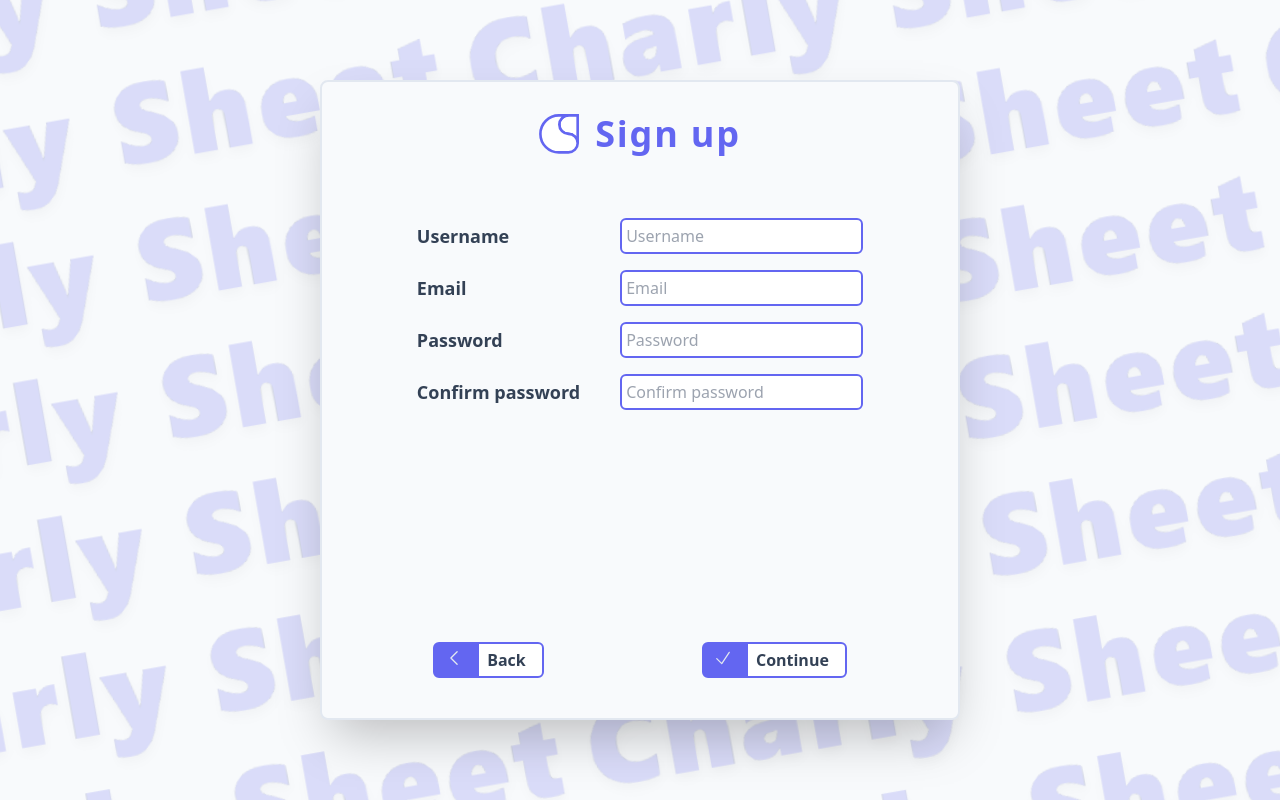
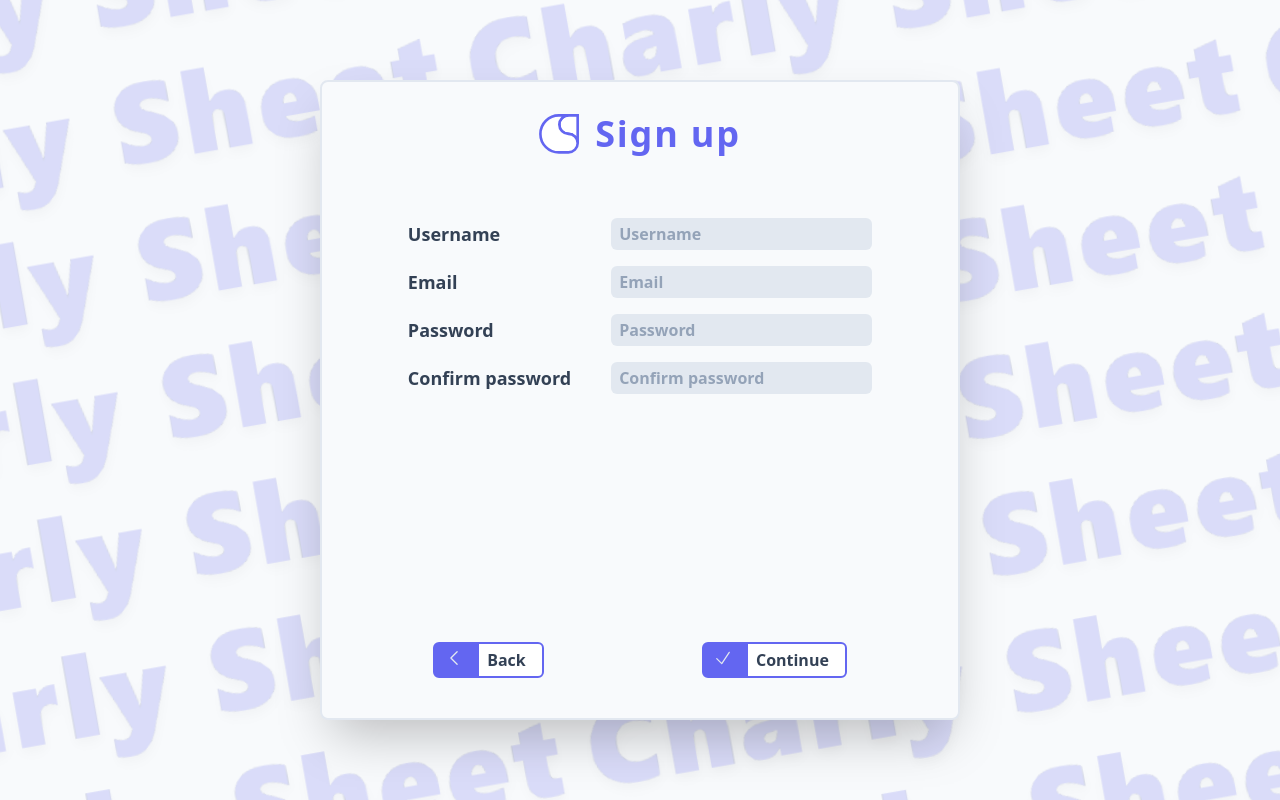
Before and after one commit to ActxLeToucan/CharlySheet, a Vue app in the folder frontend/: page / in a window 1280 px wide. Both pictures are taken after a click on the button "Sign up". Built offline with nearby package versions, Linux system fonts and the light colour scheme; no server answers.

Commit message:
Improved inputs style

```diff
--- a/frontend/src/components/CompInput.vue
+++ b/frontend/src/components/CompInput.vue
@@ -7,20 +7,13 @@
             <get-text :context="label" />
         </p>
         <input
-            class="flex p-1 w-fit h-fit border-2 rounded-md text-slate-700 dark:text-white bg-white dark:bg-slate-800 overflow-hidden transition-all"
-            :class="`bg-${color}-500 border-${color}-500 ` + (disabled ? `opacity-50 cursor-default` : `hover:text-${color}-500 hover:dark:text-${color}-500 hover:shadow-slate-300 hover:dark:shadow-slate-800`)"
+            class="bg-slate-200 dark:bg-slate-800 rounded-md p-1 px-2 font-semibold placeholder-slate-400 dark:placeholder-slate-500
+                   outline-2 hover:outline hover:outline-slate-300 hover:dark:outline-slate-600 focus:outline focus:outline-indigo-500"
             :placeholder="placeholder_str"
             :type="type"
             :value="value_str"
             :name="name"
         >
-        <span
-            class="hidden bg-indigo-500 border-indigo-500 hover:text-indigo-500 hover:dark:text-indigo-500
-                    bg-red-500    border-red-500    hover:text-red-500    hover:dark:text-red-500
-                    bg-green-500  border-green-500  hover:text-green-500  hover:dark:text-green-500
-                    bg-blue-500   border-blue-500   hover:text-blue-500   hover:dark:text-blue-500
-                    bg-yellow-500 border-yellow-500 hover:text-yellow-500 hover:dark:text-yellow-500"
-        /> <!-- useless, just for tailwind to generate classes -->
     </div>
 </template>
 
```
